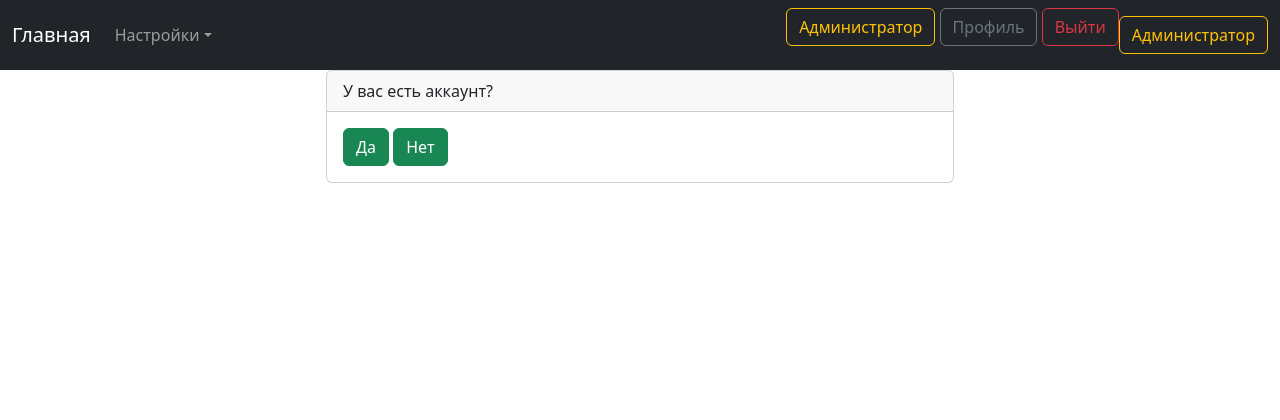
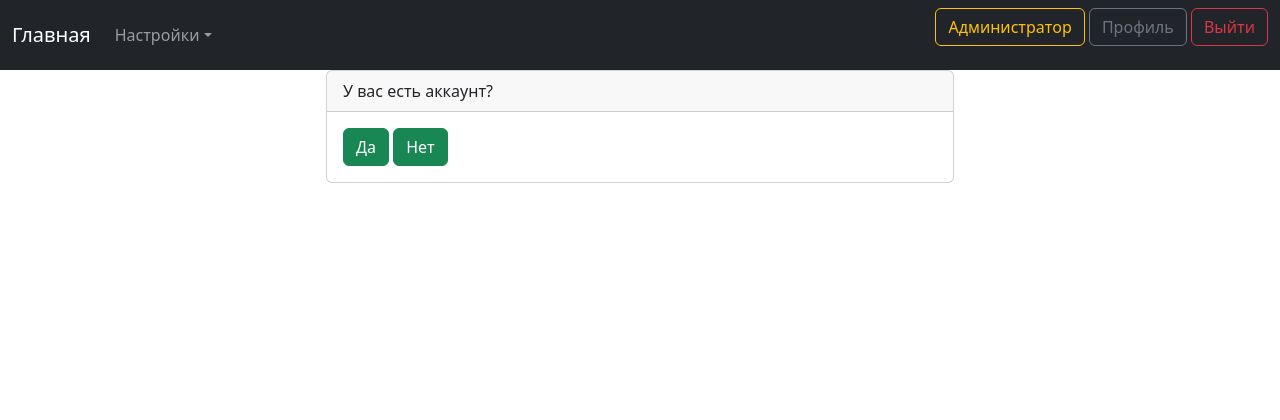
Before and after one commit to denisdel123/tz_absolut, a Django app: page / in a window 1280 px wide. Shown: the top 420 px of the page. Run offline with Django 5.2, Linux system fonts and the light colour scheme; the visitor is signed in with stand-in values (Sample User, id 1).

Commit message:
ограничел вывод кнопки перехода в админку для всех кроме администратора

```diff
--- a/usersApp/templates/usersApp/base.html
+++ b/usersApp/templates/usersApp/base.html
@@ -94,15 +94,15 @@
 
             <form method="post" action="{% url 'usersApp:logout' %}">
                 {% csrf_token %}
+                {% if user.is_superuser %}
                 <a href="/admin" class="btn btn-outline-warning" type="submit">Администратор</a>
+                {% endif %}
                 <a href="{% url 'usersApp:detail_user' user.pk %}" class="btn btn-outline-secondary" type="submit">Профиль</a>
                 <button class="btn btn-outline-danger" type="submit">Выйти</button>
             </form>
             {% endif %}
 
-            {% if user.is_superuser %}
-            <a href="/admin" class="btn btn-outline-warning" type="submit">Администратор</a>
-            {% endif %}
+
 
         </div>
     </div>
```
